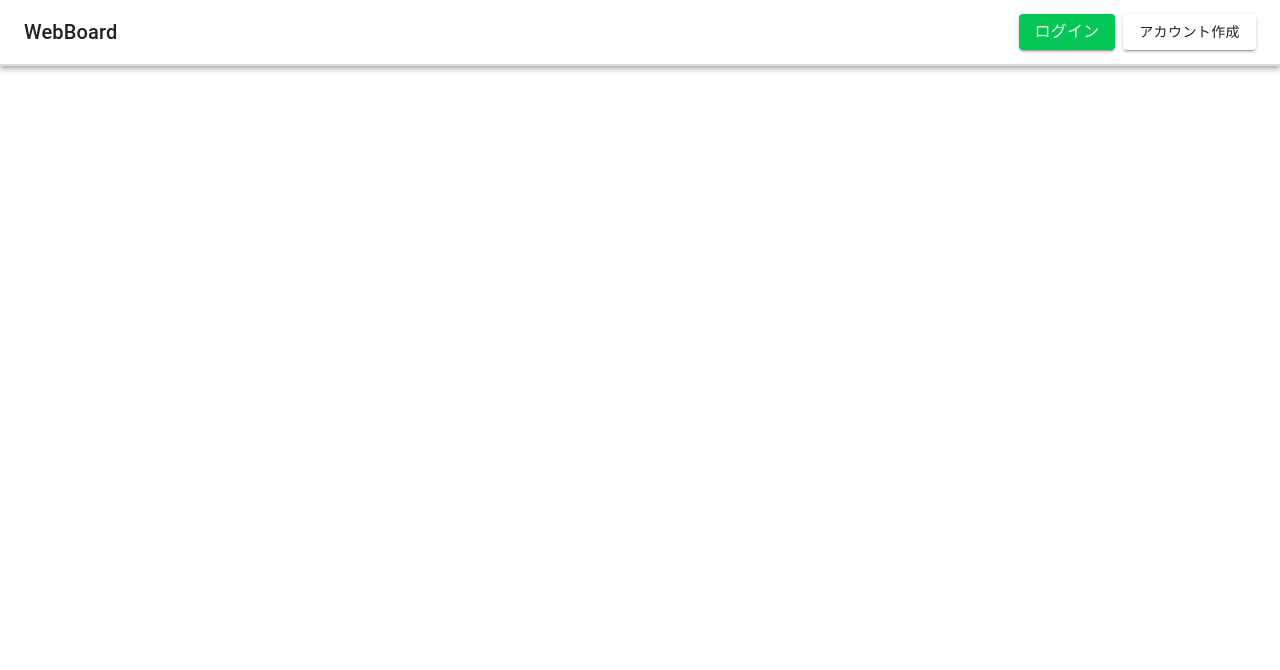
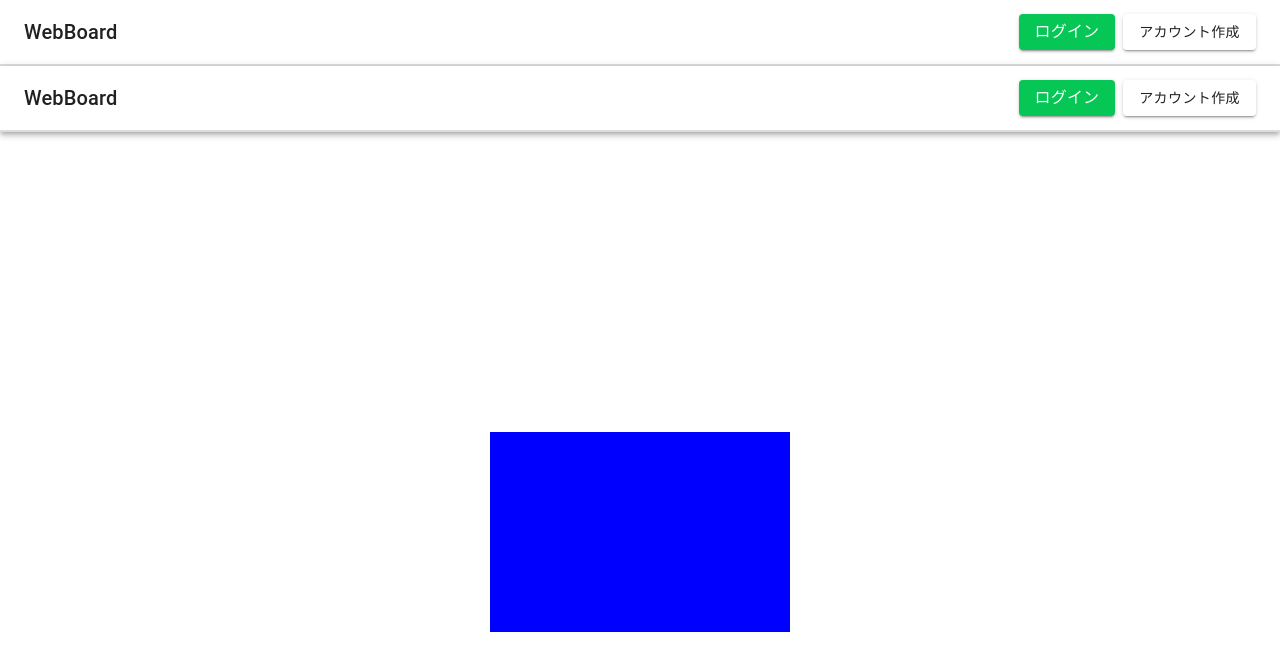
Before and after one commit to naka520/hazimete_mosafrontend, a React (Create React App) app: page /Administrator/Login in a window 1280 px wide. Shown: the top 670 px of the page. Built offline with nearby package versions, Linux system fonts and the light colour scheme.

Commit message:
"ログイン画面の配置"

```diff
--- a/src/Administrator/Login.tsx
+++ b/src/Administrator/Login.tsx
@@ -1,7 +1,27 @@
 // import { Link } from "react-router-dom";
+import React from "react";
+import { Box } from "@mui/material";
 
-function AdministratorLogin() {
-  return <div></div>;
-}
+const App: React.FC = () => {
+  return (
+    <Box
+      sx={{
+        display: "flex",
+        justifyContent: "center",
+        alignItems: "center",
+        height: "100vh", // 画面の縦幅いっぱいに表示する場合
+        width: "100vw", // 画面の横幅いっぱいに表示する場合
+      }}
+    >
+      <Box
+        sx={{
+          width: "300px", // 適宜サイズを調整
+          height: "200px", // 適宜サイズを調整
+          backgroundColor: "blue", // 適宜背景色を変更
+        }}
+      />
+    </Box>
+  );
+};
 
-export default AdministratorLogin;
+export default App;
--- a/src/App.tsx
+++ b/src/App.tsx
@@ -20,6 +20,7 @@ import NotFound from "./notfound";
 function App() {
   return (
     <div>
+      <Header />
       <Header />
       <BrowserRouter>
         <Routes>
```
